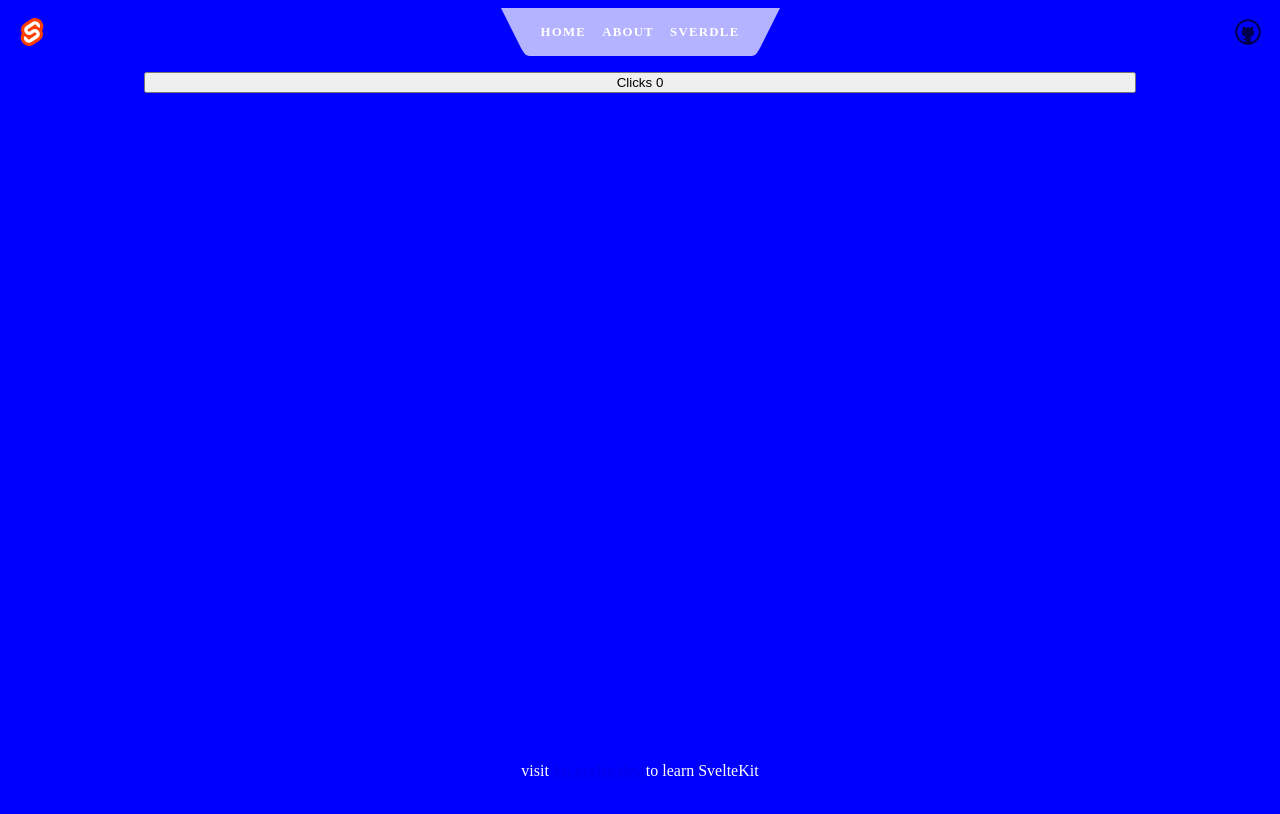
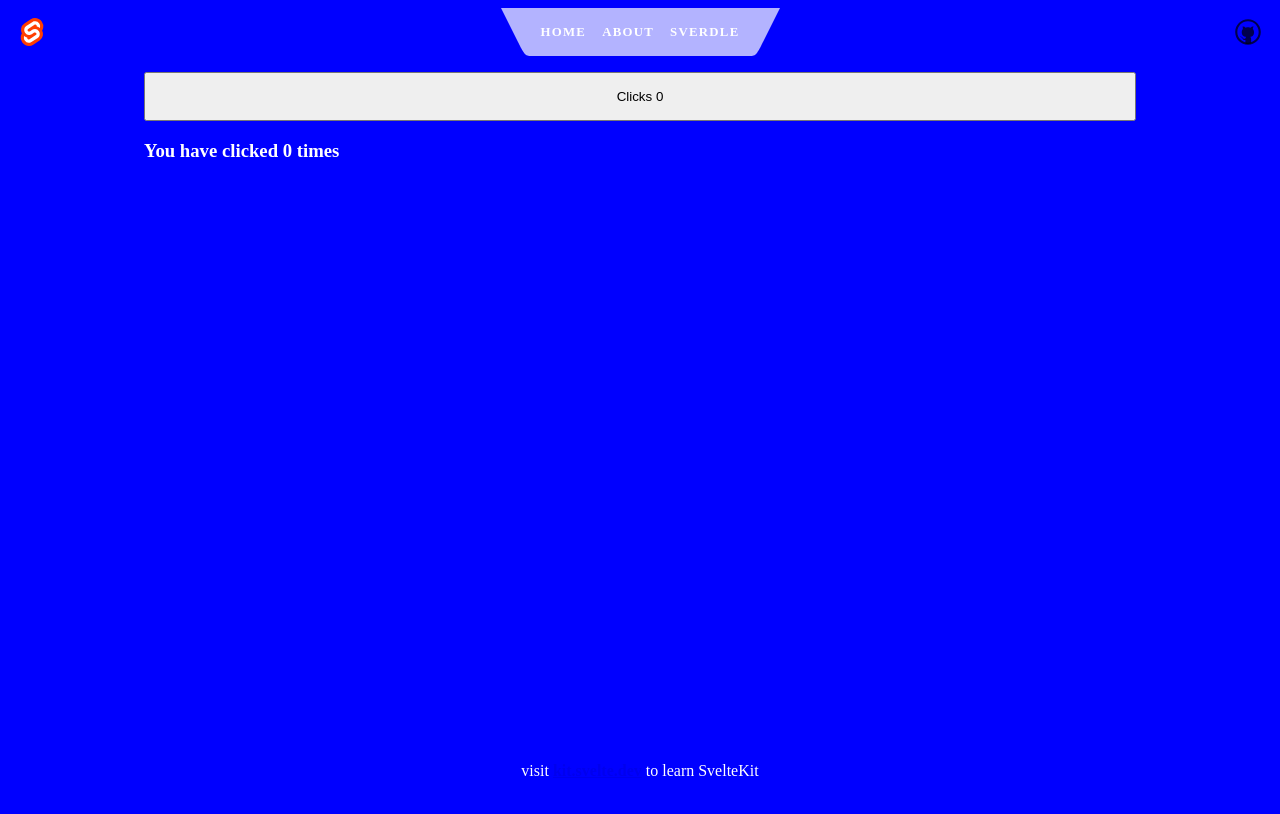
Before and after one commit to Martin2251/svelte-course, a SvelteKit app: page / in a window 1280 px wide. Built offline with nearby package versions, Linux system fonts and the light colour scheme.

Commit message:
want to update it

```diff
--- a/src/routes/Counter.svelte
+++ b/src/routes/Counter.svelte
@@ -1,5 +1,6 @@
 <script>
 	let count =0;
+	let string = `You have clicked ${count} times`
 
 	function increment(){
 		count +=1;
@@ -8,3 +9,10 @@
 </script>
 
 <button on:click={increment}>Clicks {count}</button>
+<h3>{string}</h3>
+
+<style>
+	button{
+		padding:15px 20px;
+	}
+</style>
```
